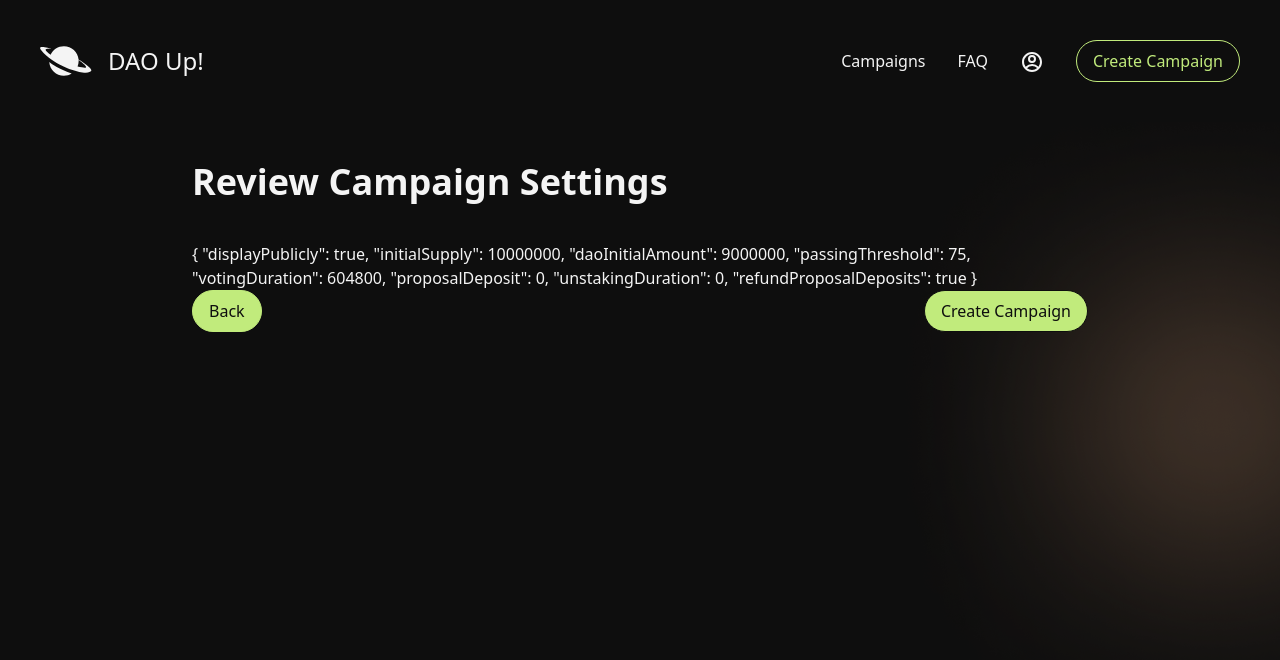
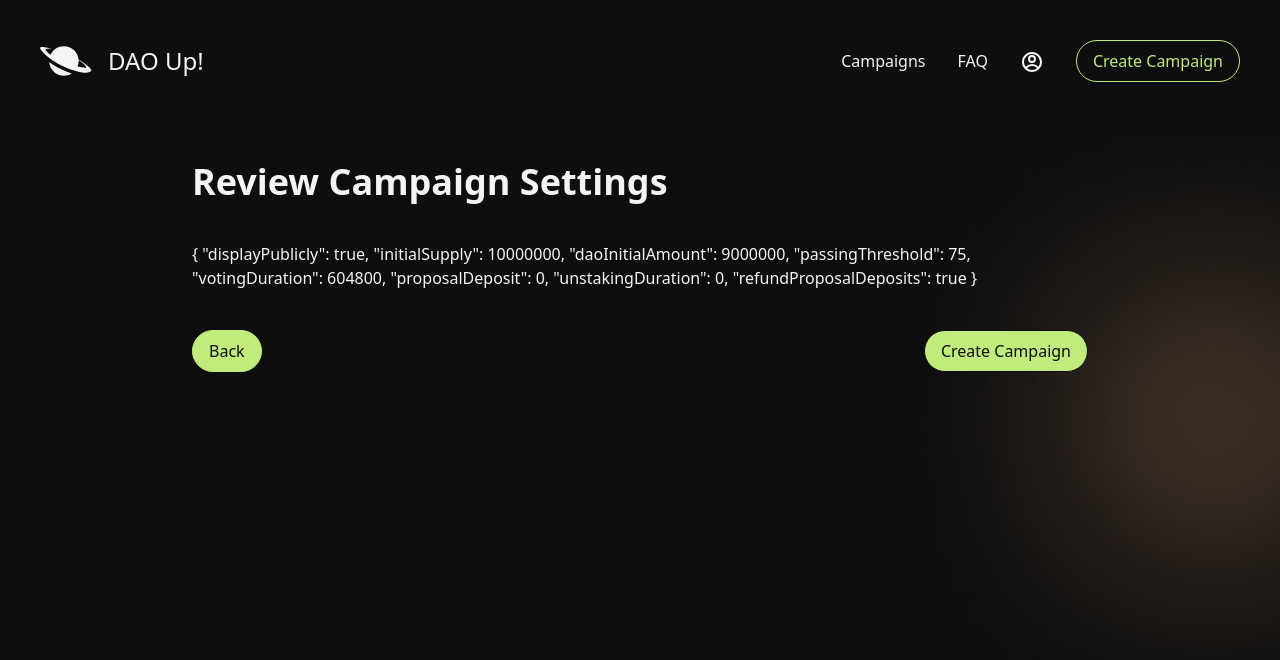
Before and after one commit to NoahSaso/dao-up, a Next.js app in the folder ui/: page /create/5 in a window 1280 px wide. Shown: the top 660 px of the page. Built offline with nearby package versions, Linux system fonts and the light colour scheme.

Commit message:
added web3 library and minor styling change

```diff
--- a/ui/package.json
+++ b/ui/package.json
@@ -8,6 +8,7 @@
     "lint": "next lint"
   },
   "dependencies": {
+    "@cosmjs/cosmwasm-stargate": "^0.27.1",
     "autoprefixer": "^10.4.2",
     "classnames": "^2.3.1",
     "fuzzysort": "^1.1.4",
--- a/ui/pages/create/5.tsx
+++ b/ui/pages/create/5.tsx
@@ -36,7 +36,7 @@ const Create5: NextPage = () => {
 
         {JSON.stringify(newCampaign, null, 2)}
 
-        <div className="flex flex-row justify-between align-center">
+        <div className="flex flex-row justify-between align-center mt-10">
           <ButtonLink href="/create/4">Back</ButtonLink>
           <Button onClick={create}>Create Campaign</Button>
         </div>
```
Also changed, not shown: ui/services/web3.ts (added, +9 -0 lines), 1 other file (tests, documents, lock files or other folders).
